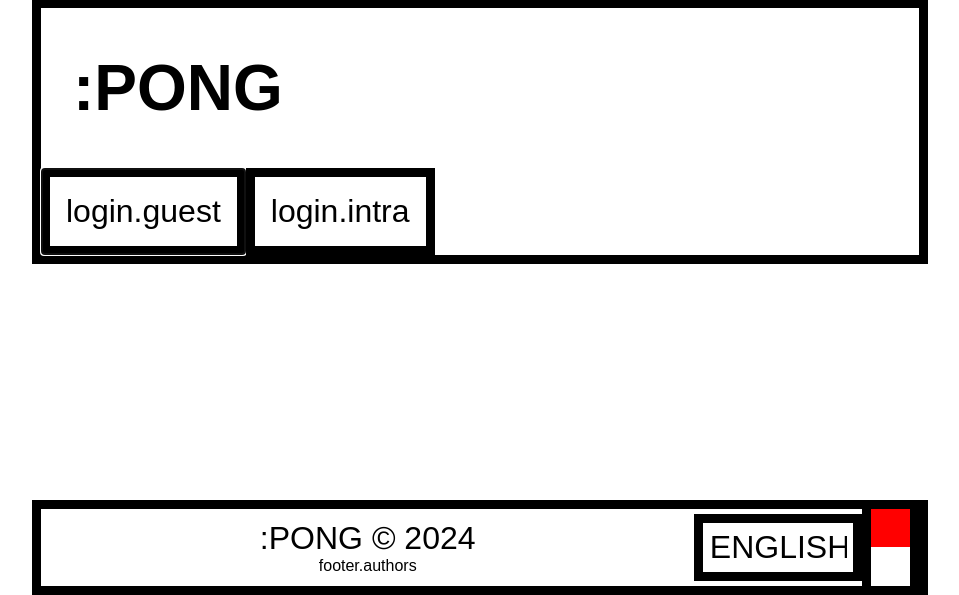
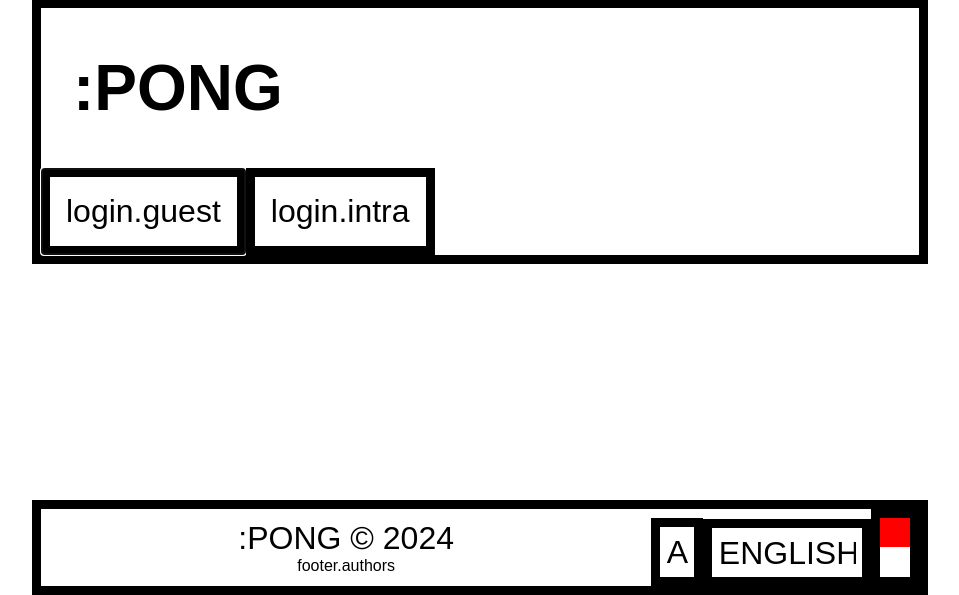
Before and after one commit to triimar/ft_transcendence, a Django app: page / in a window 1280 px wide. Shown: the part 205-800 px from the top of the page, without its empty margins (160-1119 px from the left). Run offline with Django 5.2, Linux system fonts and the light colour scheme; some libraries are stand-ins or nearby versions; some web fonts are replaced.

Commit message:
Frontend(accessibility): footer slightly changed, added text resize button

```diff
--- a/transcendence/templates/index.html
+++ b/transcendence/templates/index.html
@@ -75,8 +75,13 @@
 				<p aria-hidden="true">:PONG © 2024</p>
 				<p id="footer-authors" style="font-size: 0.5em;"></p>
 			</div>
-			<td-language-selector class="ui"></td-language-selector>
-			<td-lever class="ui" style="height: 100%; min-height: 1.85em; max-height: 3em; aspect-ratio: 0.5;" aria-label="Switch between dark mode and light mode" onclick="let bgColor = getComputedStyle(document.documentElement).getPropertyValue('--td-ui-background-color');let fgColor = getComputedStyle(document.documentElement).getPropertyValue('--td-ui-font-color');document.documentElement.style.setProperty('--td-ui-background-color', fgColor);document.documentElement.style.setProperty('--td-ui-font-color', bgColor);"></td-lever>
+			<div style="display: flex; flex-direction: row; align-items: flex-end;">
+				<td-button class="ui" aria-label="Change text size!" onclick="let currentSize=getComputedStyle(document.documentElement).getPropertyValue('--td-font-size').trim();let newSize = currentSize === '32px' ? '48px' : '32px';document.documentElement.style.setProperty('--td-font-size', newSize);">
+					<p class="ui-text" style="padding: 0.2em;">A</p>
+				</td-button>
+				<td-language-selector class="ui" style="height: 100%;"></td-language-selector>
+				<td-lever class="ui" style="height: 100%; min-height: 1.85em; max-height: 3em; aspect-ratio: 0.5;" aria-label="Switch between dark mode and light mode" onclick="let bgColor = getComputedStyle(document.documentElement).getPropertyValue('--td-ui-background-color');let fgColor = getComputedStyle(document.documentElement).getPropertyValue('--td-ui-font-color');document.documentElement.style.setProperty('--td-ui-background-color', fgColor);document.documentElement.style.setProperty('--td-ui-font-color', bgColor);"></td-lever>
+			</div>
 		</footer>
 	</main>
 </body>
```
